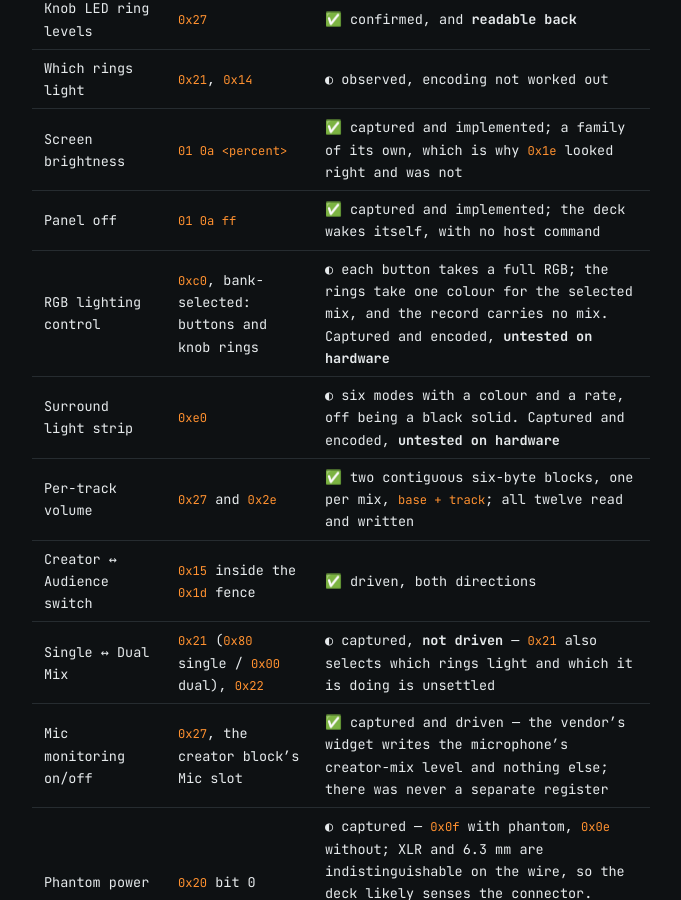
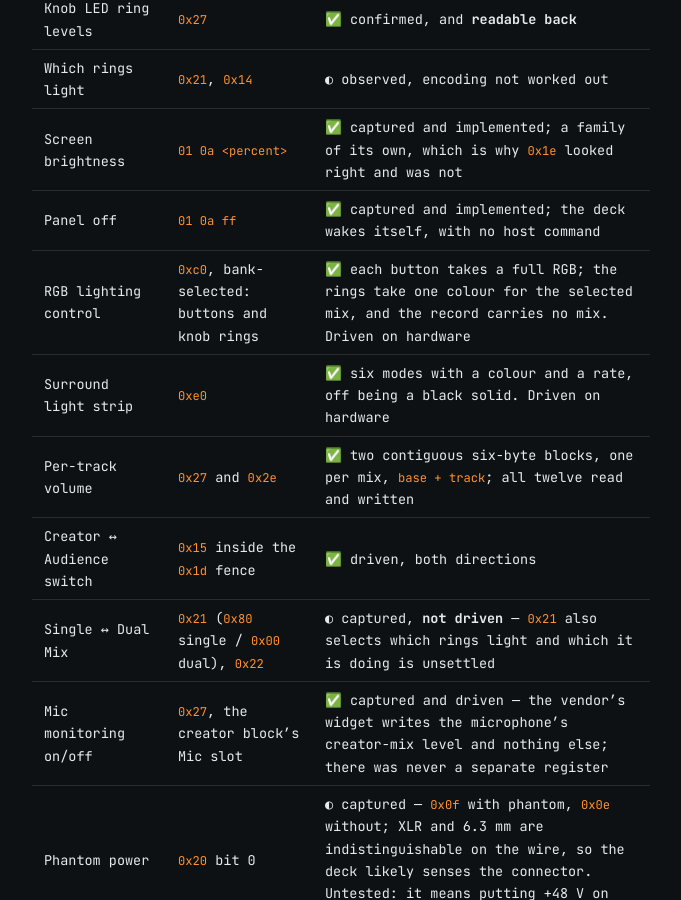
Before and after one commit to christianparpart/ax310, a Jekyll site: the page built from docs/capabilities.md, in a window 1280 px wide and 900 px high, scrolled down 5031 px. Shown: the whole window, without its empty margins (299-980 px from the left). Built offline with Jekyll 4.4.1, drawn with Linux system fonts in a browser that asks for light colours.

Commit message:
Record the lighting paths as confirmed on hardware
All three -- function-button colour, knob-ring colour and the surround strip
in every mode -- have been driven on the deck and do what the captures said
they would. The docs carried "untested on hardware" against each; that is now
wrong rather than merely cautious.

One caveat is kept and sharpened instead of dropped. Driving a button by name
confirms the selector table in the *output* direction only. `ButtonBits`, the
input mapping, is a separate table that this test does not touch -- but it is
now easy to settle, because a confirmed output mapping is what makes "press
the button that is lit red" unambiguous.

Signed-off-by: Christian Parpart <christian@parpart.family>

```diff
--- a/docs/capabilities.md
+++ b/docs/capabilities.md
@@ -152,8 +152,8 @@
 | Which rings light | `0x21`, `0x14` | ◐ observed, encoding not worked out |
 | Screen brightness | `01 0a <percent>` | ✅ captured and implemented; a family of its own, which is why `0x1e` looked right and was not |
 | Panel off | `01 0a ff` | ✅ captured and implemented; the deck wakes itself, with no host command |
-| RGB lighting control | `0xc0`, bank-selected: buttons and knob rings | ◐ each button takes a full RGB; the rings take one colour for the selected mix, and the record carries no mix. Captured and encoded, **untested on hardware** |
-| Surround light strip | `0xe0` | ◐ six modes with a colour and a rate, off being a black solid. Captured and encoded, **untested on hardware** |
+| RGB lighting control | `0xc0`, bank-selected: buttons and knob rings | ✅ each button takes a full RGB; the rings take one colour for the selected mix, and the record carries no mix. Driven on hardware |
+| Surround light strip | `0xe0` | ✅ six modes with a colour and a rate, off being a black solid. Driven on hardware |
 | Per-track volume | `0x27` and `0x2e` | ✅ two contiguous six-byte blocks, one per mix, `base + track`; all twelve read and written |
 | Creator ↔ Audience switch | `0x15` inside the `0x1d` fence | ✅ driven, both directions |
 | Single ↔ Dual Mix | `0x21` (`0x80` single / `0x00` dual), `0x22` | ◐ captured, **not driven** — `0x21` also selects which rings light and which it is doing is unsettled |
```
Also changed, not shown: docs/todo.md (+8 -1 lines), .agent/rules/hardware-facts.md.
